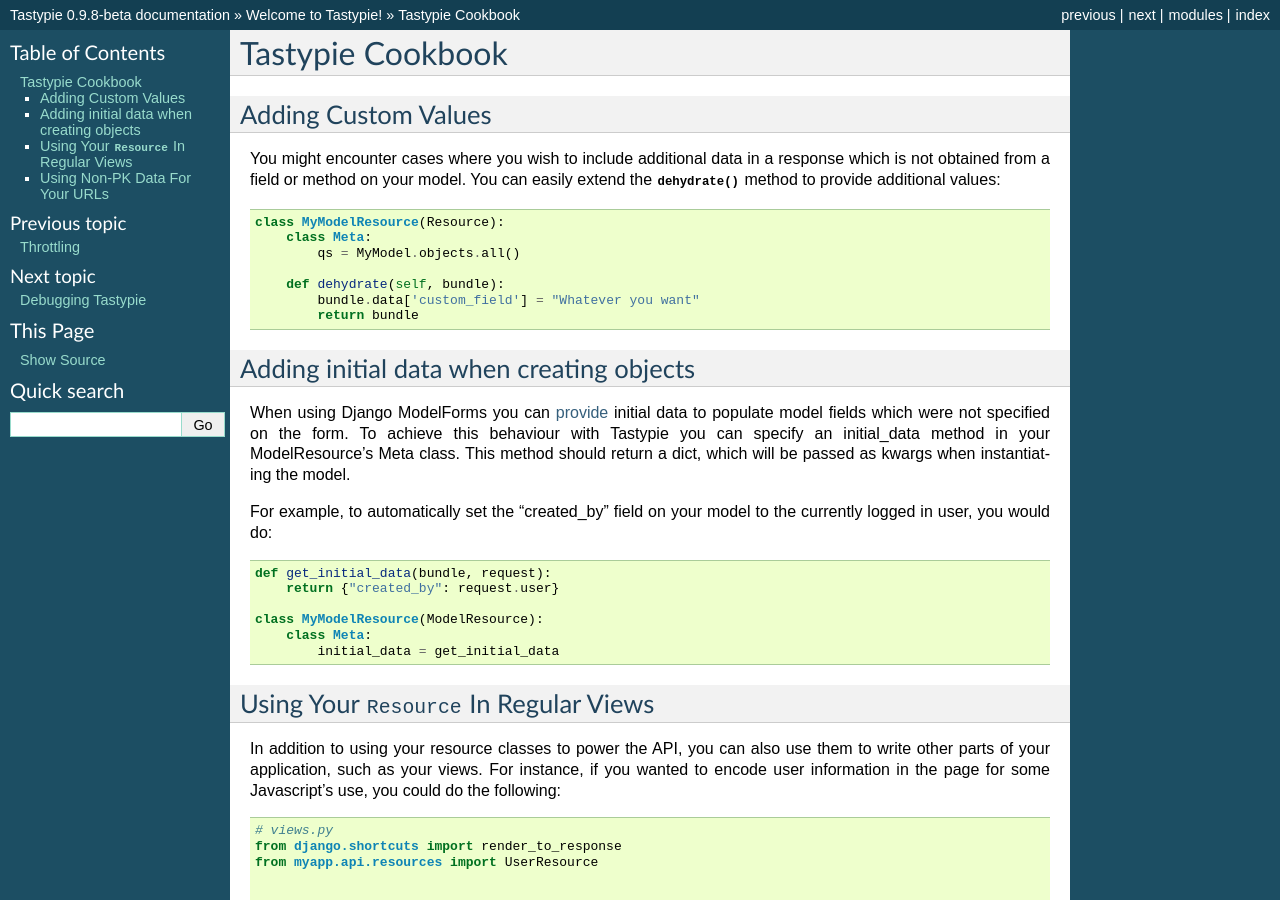
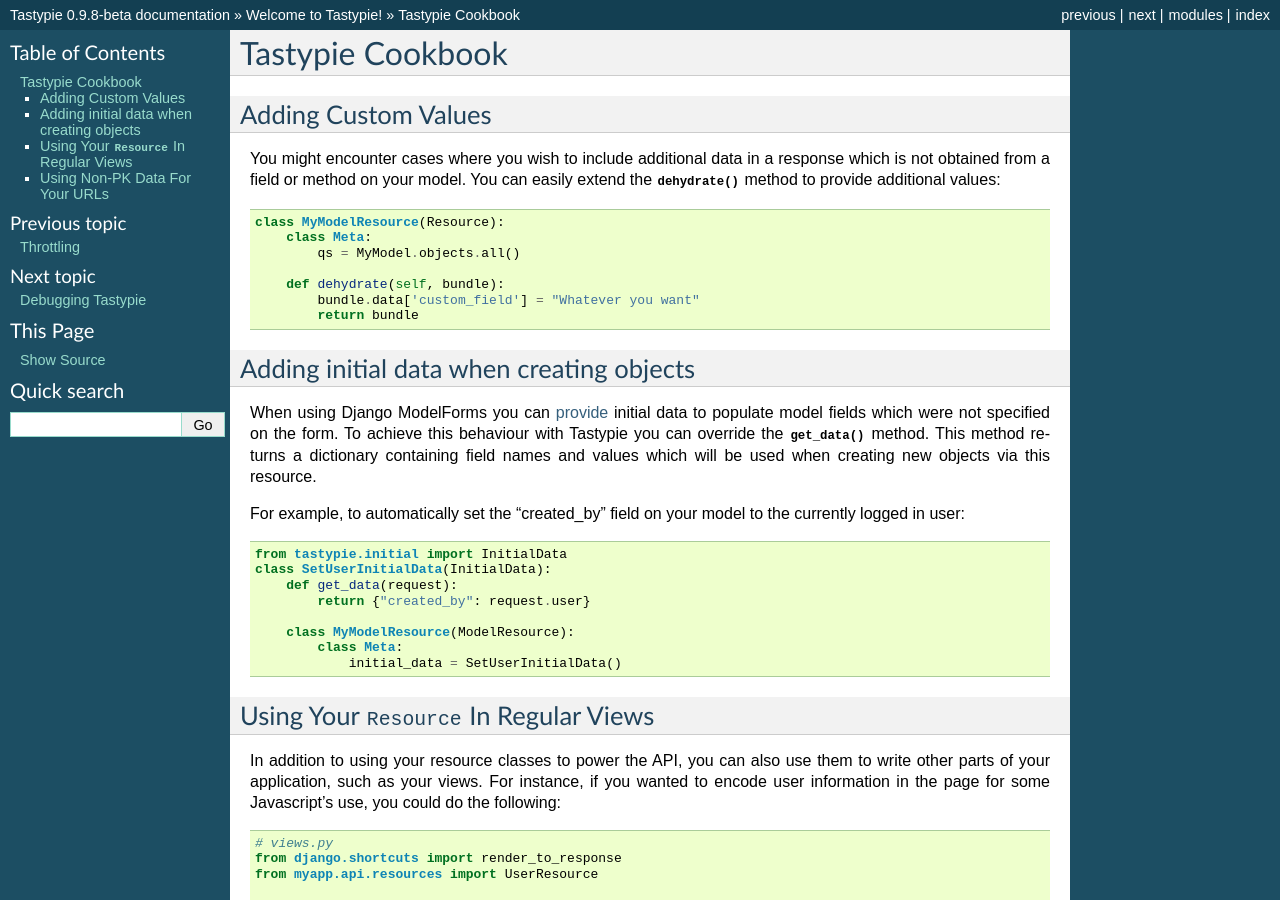
Before and after one commit to django-tastypie/django-tastypie, a Sphinx documentation site: the page built from docs/cookbook.rst, in a window 1280 px wide and 900 px high. Built offline with Sphinx 7.4.7, drawn with Linux system fonts in a browser that asks for light colours; pages that are not in the unit, such as notebooks, are missing from menus.

```diff
--- a/docs/cookbook.rst
+++ b/docs/cookbook.rst
@@ -26,19 +26,21 @@ Adding initial data when creating objects
 
 When using Django ModelForms you can provide_ initial data to populate model
 fields which were not specified on the form. To achieve this behaviour with
-Tastypie you can specify an initial_data method in your ModelResource's
-Meta class. This method should return a dict, which will be passed as kwargs
-when instantiating the model.
+Tastypie you can override the :meth:`~tastypie.initial.InitialData.get_data`
+method. This method returns a dictionary containing field names and values
+which will be used when creating new objects via this resource.
 
 For example, to automatically set the "created_by" field on your model to the
-currently logged in user, you would do::
+currently logged in user::
 
-    def get_initial_data(bundle, request):
-        return {"created_by": request.user}
+    from tastypie.initial import InitialData
+    class SetUserInitialData(InitialData):
+        def get_data(request):
+            return {"created_by": request.user}
 
-    class MyModelResource(ModelResource):
-        class Meta:
-            initial_data = get_initial_data
+        class MyModelResource(ModelResource):
+            class Meta:
+                initial_data = SetUserInitialData()
 
 .. _provide: http://docs.djangoproject.com/en/dev/ref/forms/api/#django.forms.Form.initial
 
```
Also changed, not shown: 2 other files.
